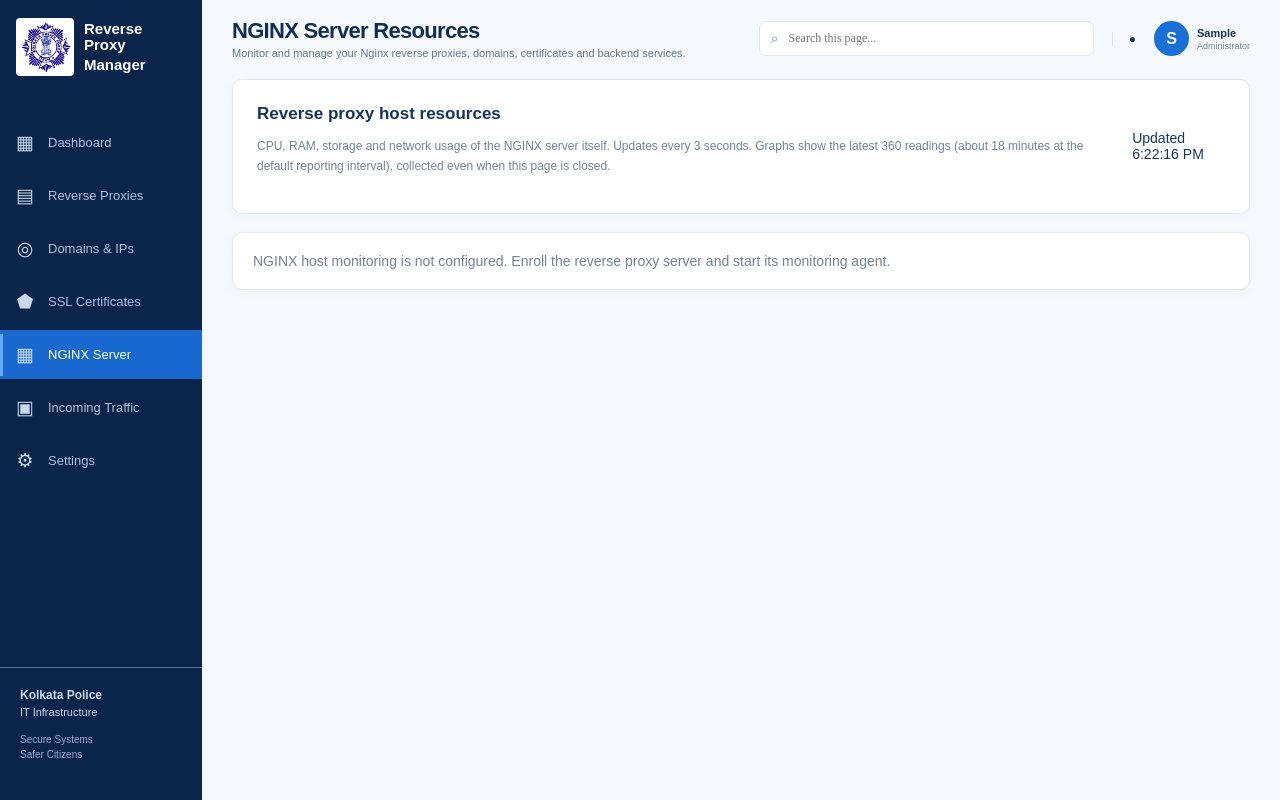
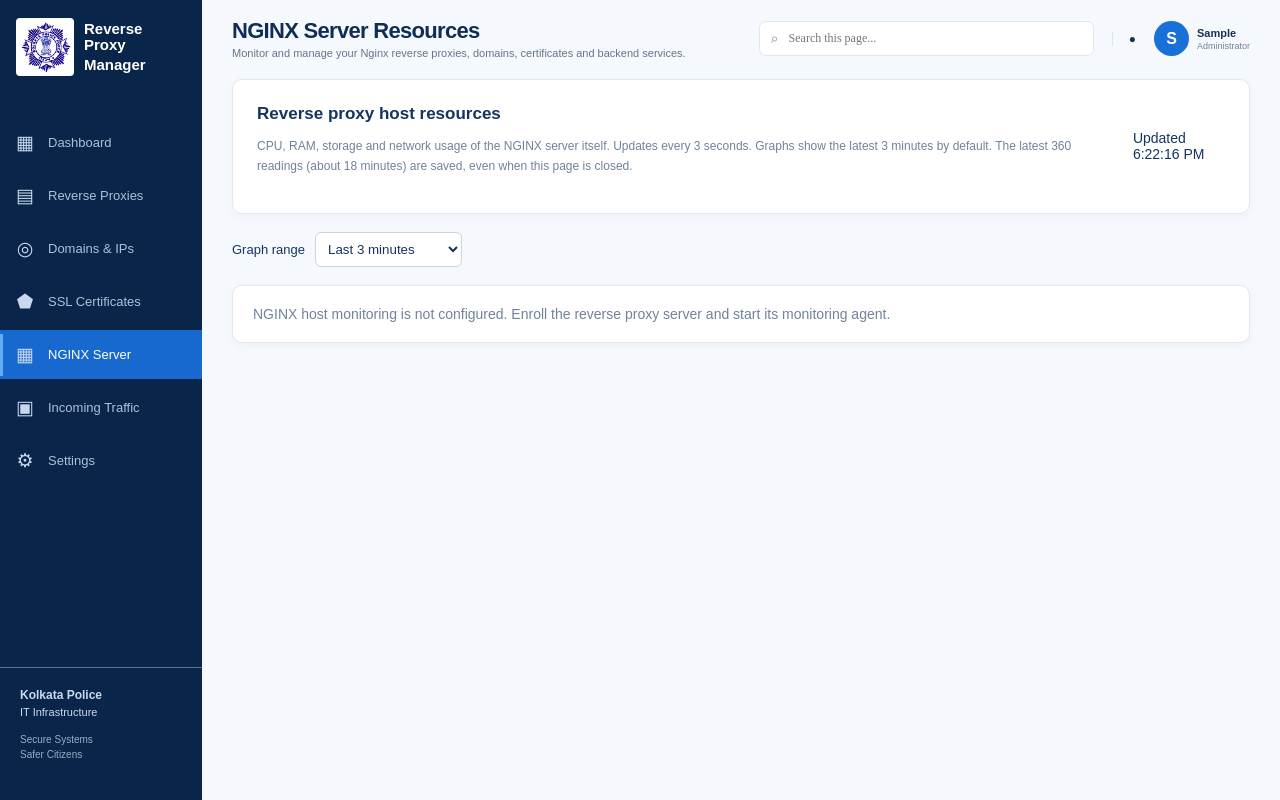
Before and after one commit to souravnandi868/reverse-proxy-web-app, a Django app: page /servers/ in a window 1280 px wide. Run offline with Django 5.2, Linux system fonts and the light colour scheme; the visitor is signed in with stand-in values (Sample User, id 1); data that the repository does not hold is empty.

Commit message:
Keep resource graphs readable with selectable time ranges and larger cards

```diff
--- a/static/css/servers.css
+++ b/static/css/servers.css
@@ -1 +1,3 @@
-.monitor-toolbar{display:flex;justify-content:space-between;align-items:center;gap:20px;margin-bottom:18px}.monitor-toolbar p,.server-subtitle{color:#71829a;font-size:12px}.server-card{margin-bottom:20px}.server-title{display:flex;align-items:center;justify-content:space-between;gap:12px}.server-state{padding:5px 10px;border-radius:20px;background:#fff0d2;color:#805300;font-size:12px}.server-state.live{background:#d9f3e8;color:#126645}.resource-grid{display:grid;grid-template-columns:repeat(4,minmax(0,1fr));gap:16px;margin:18px 0}.resource{border:1px solid #e2e8f0;border-radius:10px;padding:16px;min-width:0}.resource h3{font-size:13px;margin:0 0 8px}.resource strong{display:block;font-size:24px;color:#15345f}.resource small{display:block;min-height:32px;color:#71829a;margin-top:8px}.resource svg{display:block;width:100%;height:90px;margin-top:12px}.resource meter{width:100%;height:12px}.server-devices{display:grid;grid-template-columns:1fr 1fr;gap:20px}.device-row{display:flex;justify-content:space-between;gap:12px;padding:8px 0;border-bottom:1px solid #e2e8f0;font-size:12px;overflow-wrap:anywhere}.monitor-empty{padding:20px;color:#71829a}.server-card.stale .resource-grid{opacity:.55}@media(max-width:1100px){.resource-grid{grid-template-columns:repeat(2,minmax(0,1fr))}}@media(max-width:650px){.resource-grid,.server-devices{grid-template-columns:1fr}.monitor-toolbar{align-items:flex-start;flex-direction:column}}
+.monitor-toolbar{display:flex;justify-content:space-between;align-items:center;gap:20px;margin-bottom:18px}.monitor-toolbar p,.server-subtitle{color:#71829a;font-size:12px}.server-card{margin-bottom:20px}.server-title{display:flex;align-items:center;justify-content:space-between;gap:12px}.server-state{padding:5px 10px;border-radius:20px;background:#fff0d2;color:#805300;font-size:12px}.server-state.live{background:#d9f3e8;color:#126645}.resource-grid{display:grid;grid-template-columns:repeat(2,minmax(0,1fr));gap:16px;margin:18px 0}.resource{border:1px solid #e2e8f0;border-radius:10px;padding:16px;min-width:0}.resource h3{font-size:13px;margin:0 0 8px}.resource strong{display:block;font-size:24px;color:#15345f}.resource small{display:block;min-height:32px;color:#71829a;margin-top:8px}.resource svg{display:block;width:100%;height:140px;margin-top:12px}.resource meter{width:100%;height:12px}.server-devices{display:grid;grid-template-columns:1fr 1fr;gap:20px}.device-row{display:flex;justify-content:space-between;gap:12px;padding:8px 0;border-bottom:1px solid #e2e8f0;font-size:12px;overflow-wrap:anywhere}.monitor-empty{padding:20px;color:#71829a}.server-card.stale .resource-grid{opacity:.55}@media(max-width:1100px){.resource-grid{grid-template-columns:repeat(2,minmax(0,1fr))}}@media(max-width:650px){.resource-grid,.server-devices{grid-template-columns:1fr}.monitor-toolbar{align-items:flex-start;flex-direction:column}}
+
+.graph-range{display:flex;align-items:center;gap:10px;margin-bottom:18px;font-size:13px}.graph-range select{padding:8px;border:1px solid #cbd5e1;border-radius:6px;background:#fff;color:#15345f}.graph-time-axis{display:flex;justify-content:space-between;gap:12px;color:#71829a;font-size:11px;margin-top:6px}
--- a/static/js/servers.js
+++ b/static/js/servers.js
@@ -8,8 +8,12 @@
     if (!root) return;
     let stopped = false;
     let timer;
+    const range = document.getElementById('resource-range');
+    let latestServers = [];
+    const changeRange = () => render(latestServers);
+    range?.addEventListener('change', changeRange);
     const controller = new AbortController();
-    cleanup = () => { stopped = true; clearTimeout(timer); clearInterval(timer); controller.abort(); };
+    cleanup = () => { stopped = true; clearTimeout(timer); clearInterval(timer); controller.abort(); range?.removeEventListener('change', changeRange); };
     const labels = {live: 'Live', stale: 'Stale — agent not reporting', waiting: 'Waiting for metrics', not_configured: 'Monitoring not configured'};
     const bytes = n => {
       const units = ['B', 'KiB', 'MiB', 'GiB', 'TiB'];
@@ -28,6 +32,7 @@
       const ns = 'http://www.w3.org/2000/svg';
       const svg = document.createElementNS(ns, 'svg');
       svg.setAttribute('viewBox', '0 0 300 90');
+      svg.setAttribute('preserveAspectRatio', 'none');
       svg.setAttribute('role', 'img');
       svg.setAttribute('aria-label', 'Recent resource measurements');
       const ceiling = percent ? 100 : Math.max(1, ...series.flat().map(s => s.value).filter(Number.isFinite));
@@ -59,6 +64,13 @@
       const node = el('div', undefined, 'resource');
       node.append(el('h3', title), el('strong', value), el('small', detail));
       node.append(chart(series, colors, percentage !== undefined));
+      const points = series.flat();
+      if (points.length) {
+        const formatTime = time => new Date(time).toLocaleTimeString();
+        const axis = el('div', undefined, 'graph-time-axis');
+        axis.append(el('span', formatTime(points[0].time)), el('span', formatTime(points[points.length - 1].time)));
+        node.append(axis);
+      }
       if (percentage !== undefined) {
         const meter = el('meter');
         meter.min = 0; meter.max = 100; meter.value = percentage;
@@ -82,7 +94,10 @@
           return;
         }
         card.append(el('p', `Last received: ${new Date(server.received_at).toLocaleString()}`, 'server-subtitle'));
-        const samples = server.history || [];
+        const saved = server.history || [];
+        const seconds = Number(range?.value ?? 180);
+        const end = Date.parse(server.received_at);
+        const samples = seconds > 0 ? saved.filter(s => Date.parse(s.time) >= end - seconds * 1000) : saved;
         const nginxDisks = m.disks.filter(d => d.kind === 'directory' && d.mount.replace(/\/+$/, '') === '/var/log/nginx');
         const disk = nginxDisks.length ? nginxDisks[0].used : null;
         const rx = Number.isFinite(m.nginx_rx_bps) ? m.nginx_rx_bps : null;
@@ -123,7 +138,8 @@
         if (!response.ok || !response.headers.get('content-type')?.includes('application/json')) throw new Error();
         const data = await response.json();
         if (stopped) return;
-        render(data.servers);
+        latestServers = data.servers;
+        render(latestServers);
         status.textContent = `Updated ${new Date().toLocaleTimeString()}`;
       } catch {
         if (stopped) return;
--- a/templates/base.html
+++ b/templates/base.html
@@ -31,7 +31,7 @@
     {% block content %}{% endblock %}
   </main>
   <script src="{% static 'js/certificates.js' %}" defer></script>
-<script src="{% static 'js/servers.js' %}?v=4" defer></script>
+<script src="{% static 'js/servers.js' %}?v=5" defer></script>
 <script src="{% static 'js/traffic.js' %}?v=3" defer></script>
 <script src="{% static 'js/live-pages.js' %}?v=2" defer></script>
 <script src="{% static 'js/search.js' %}" defer></script>
--- a/templates/proxies/servers.html
+++ b/templates/proxies/servers.html
@@ -1,10 +1,11 @@
 {% extends 'base.html' %}{% load static %}
 {% block title %}NGINX Server Resources | Proxy Control{% endblock %}
 {% block heading %}NGINX Server Resources{% endblock %}
-{% block extra_css %}<link rel="stylesheet" href="{% static 'css/servers.css' %}">{% endblock %}
+{% block extra_css %}<link rel="stylesheet" href="{% static 'css/servers.css' %}?v=2">{% endblock %}
 {% block content %}
 <section id="resource-monitor" data-url="{% url 'server_metrics' %}">
-  <div class="panel monitor-toolbar"><div><h2>Reverse proxy host resources</h2><p>CPU, RAM, storage and network usage of the NGINX server itself. Updates every 3 seconds. Graphs show the latest 360 readings (about 18 minutes at the default reporting interval), collected even when this page is closed.</p></div><span id="monitor-status" role="status">Connecting…</span></div>
+  <div class="panel monitor-toolbar"><div><h2>Reverse proxy host resources</h2><p>CPU, RAM, storage and network usage of the NGINX server itself. Updates every 3 seconds. Graphs show the latest 3 minutes by default. The latest 360 readings (about 18 minutes) are saved, even when this page is closed.</p></div><span id="monitor-status" role="status">Connecting…</span></div>
+  <label class="graph-range" for="resource-range">Graph range <select id="resource-range"><option value="180" selected>Last 3 minutes</option><option value="300">Last 5 minutes</option><option value="0">All saved readings</option></select></label>
   <div id="server-cards"></div>
   <noscript><p>Enable JavaScript to display live resource graphs.</p></noscript>
 </section>
```
Also changed, not shown: tests/servers.test.cjs (+27 -2 lines).
